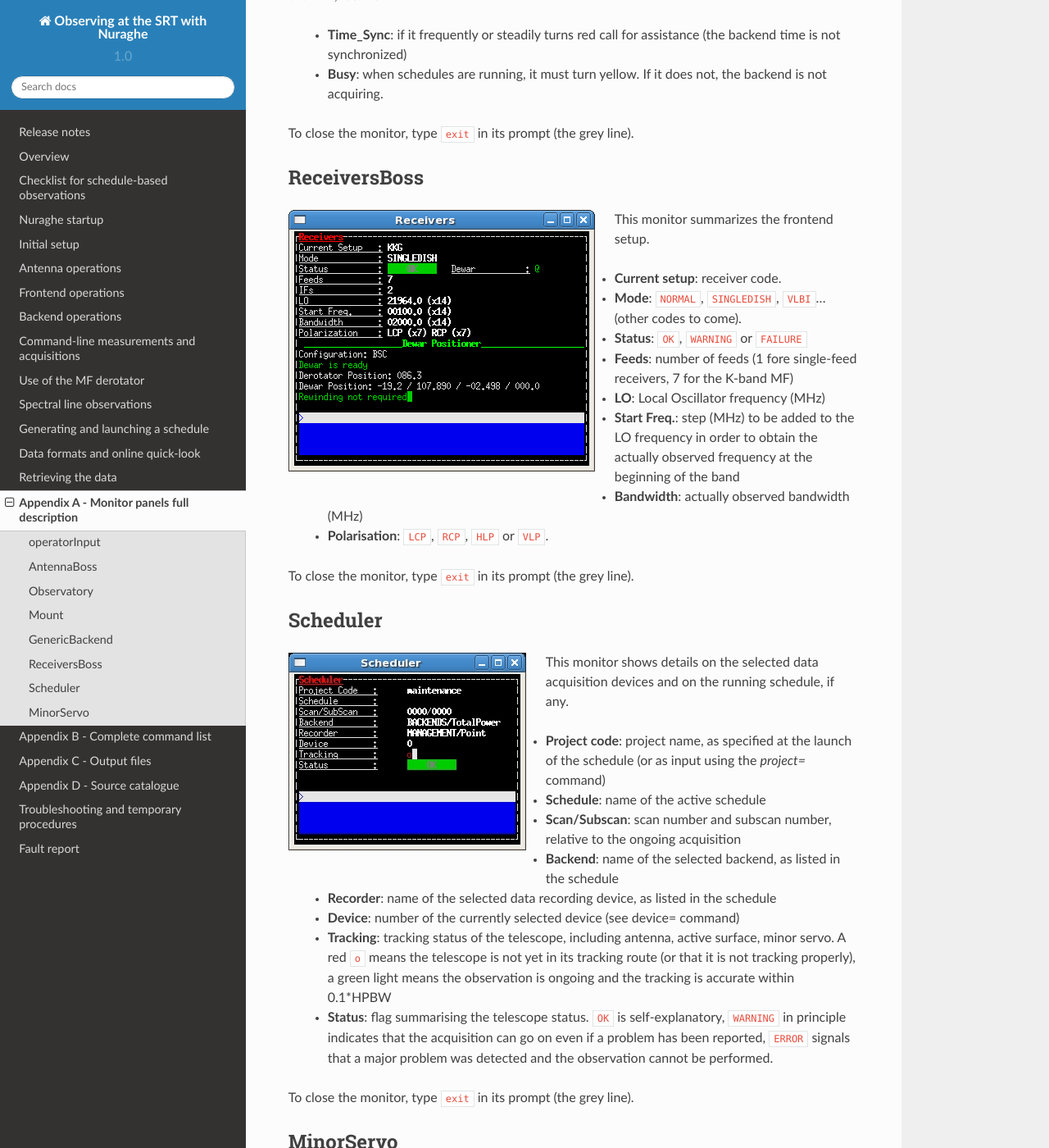
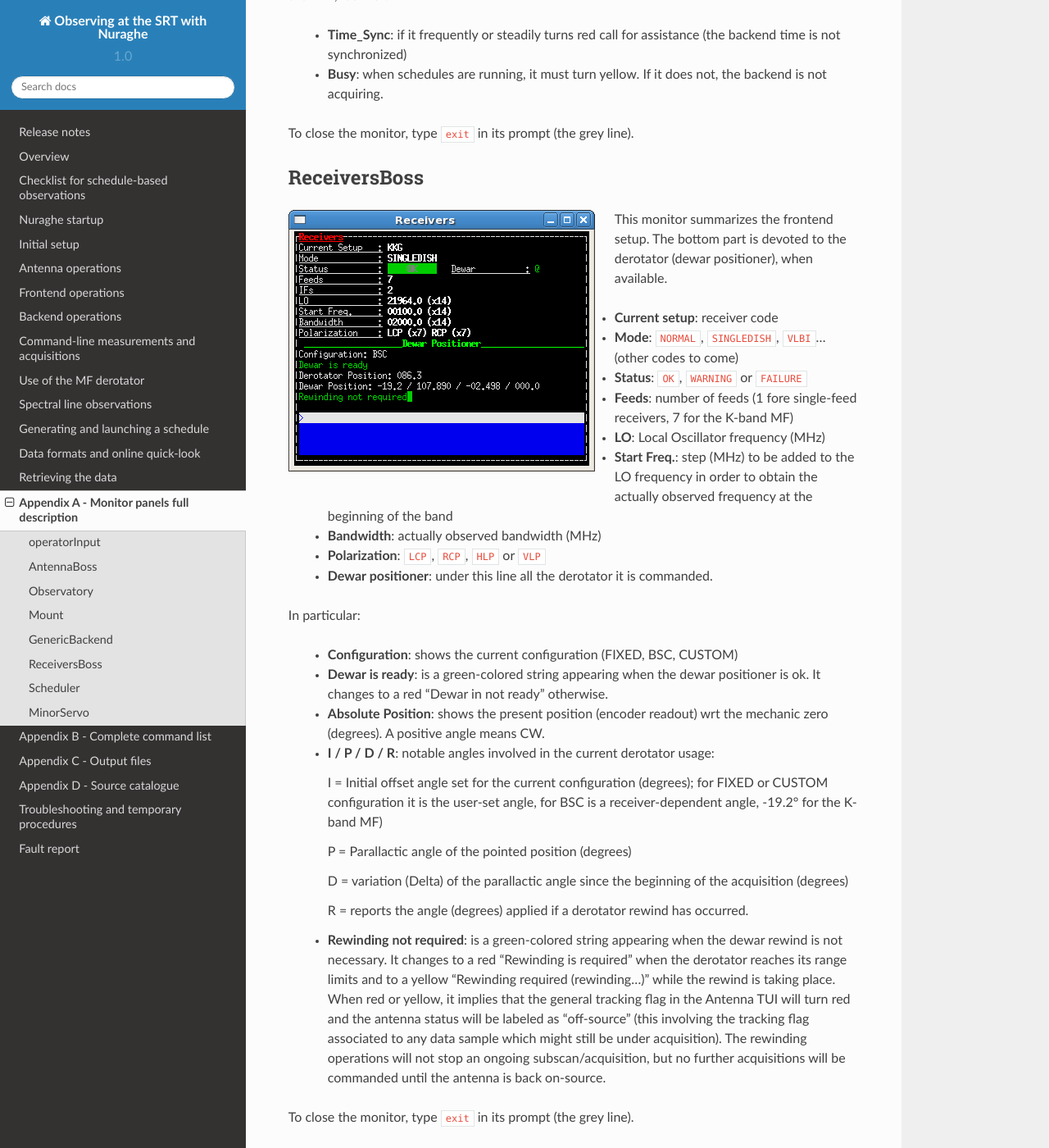
Before and after one commit to discos/doc, a Sphinx documentation site: the page built from user/srt/source/Appendix_A.rst, in a window 1280 px wide and 1400 px high, scrolled down 5633 px. Shown: the whole window at 82% size. Built offline with Sphinx 7.4.7 and the Read the Docs theme 2.0.0, drawn with Linux system fonts in a browser that asks for light colours; some of the changed text lies outside the part shown.

Commit message:
Update of TUI description. More details on the derotator usage.

```diff
--- a/user/srt/source/Appendix_A.rst
+++ b/user/srt/source/Appendix_A.rst
@@ -293,14 +293,15 @@ ReceiversBoss
 
 .. figure:: images/Screenshot-Receivers.png
    :scale: 100%
-   :alt: ReceiversBoss
+   :alt: Receivers TUI
    :align: left
 
-This monitor summarizes the frontend setup.
+This monitor summarizes the frontend setup. The bottom part is devoted to the
+derotator (dewar positioner), when available.
 
-  * **Current setup**: receiver code.
+  * **Current setup**: receiver code
 
-  * **Mode**: ``NORMAL``, ``SINGLEDISH``, ``VLBI``… (other codes to come).
+  * **Mode**: ``NORMAL``, ``SINGLEDISH``, ``VLBI``… (other codes to come)
 
   * **Status**: ``OK``, ``WARNING`` or ``FAILURE``
 
@@ -314,7 +315,45 @@ This monitor summarizes the frontend setup.
 
   * **Bandwidth**: actually observed bandwidth (MHz)
 
-  * **Polarisation**: ``LCP``, ``RCP``, ``HLP`` or ``VLP``.
+  * **Polarization**: ``LCP``, ``RCP``, ``HLP`` or ``VLP``
+
+  * **Dewar positioner**: under this line all the derotator
+    it is commanded.
+
+In particular:
+
+  * **Configuration**: shows the current configuration (FIXED, BSC, CUSTOM)
+
+  * **Dewar is ready**: is a green-colored string appearing when the dewar
+    positioner is ok. It changes to a red "Dewar in not ready" otherwise.
+
+  * **Absolute Position**: shows the present position (encoder readout) wrt
+    the mechanic zero (degrees). A positive angle means CW.
+
+  * **I / P / D / R**: notable angles involved in the current derotator usage:
+
+    I = Initial offset angle set for the current configuration (degrees); for
+    FIXED or CUSTOM configuration it is the user-set angle, for BSC is a
+    receiver-dependent angle, -19.2° for the K-band MF)
+
+    P = Parallactic angle of the pointed position (degrees)
+
+    D = variation (Delta) of the parallactic angle since the beginning of the
+    acquisition (degrees)
+
+    R = reports the angle (degrees) applied if a derotator rewind has occurred.
+
+  * **Rewinding not required**: is a green-colored string appearing when the
+    dewar rewind is not necessary. It changes to a red "Rewinding is required"
+    when the derotator reaches its range limits and to a yellow "Rewinding
+    required (rewinding...)" while the rewind is taking place. When red or
+    yellow, it implies that the general tracking flag in the Antenna TUI will
+    turn red and the antenna status will be labeled as "off-source" (this
+    involving the tracking flag associated to any data sample which might
+    still be under acquisition).
+    The rewinding operations will not stop an ongoing subscan/acquisition, but
+    no further acquisitions will be commanded until the antenna is back
+    on-source.
 
 To close the monitor, type ``exit`` in its prompt (the grey line).
 
@@ -323,9 +362,9 @@ To close the monitor, type ``exit`` in its prompt (the grey line).
 Scheduler
 =========
 
-.. figure:: images/schedulerTui.jpg
+.. figure:: images/Screenshot-Scheduler.png
    :scale: 100%
-   :alt: Scheduler
+   :alt: Scheduler TUI
    :align: left
 
 This monitor shows details on the selected data acquisition devices and on the
@@ -345,6 +384,10 @@ running schedule, if any.
     schedule
 
   * **Device**: number of the currently selected device (see device= command)
+
+  * **Rest Freq.**: rest frequency of the line(s) being observed (MHz). The
+    number in brackets indicates how many IFs the given rest frequency
+    refers to.
 
   * **Tracking**: tracking status of the telescope, including antenna,
     active surface, minor servo. A red ``o`` means the telescope is not
--- a/user/srt/source/Derotator.rst
+++ b/user/srt/source/Derotator.rst
@@ -142,3 +142,9 @@ different feeds before and after the rewind: a rewind implies the
 rotation by N*60° (where N can be 1, 2 or 3). The system will always choose the
 maximum allowed rewind, in order to delay the following rewind as much as
 possible.
+
+When a rewind is necessary and during its execution, the antenna status will
+be labeled as "off-source" (this involving the tracking flag associated to any
+data sample which might still be under acquisition). The rewinding operations
+will not stop an ongoing subscan/acquisition, but no further acquisitions will
+be commanded until the antenna is back on-source.
```
